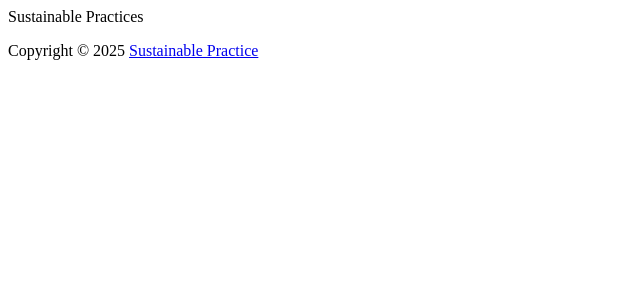
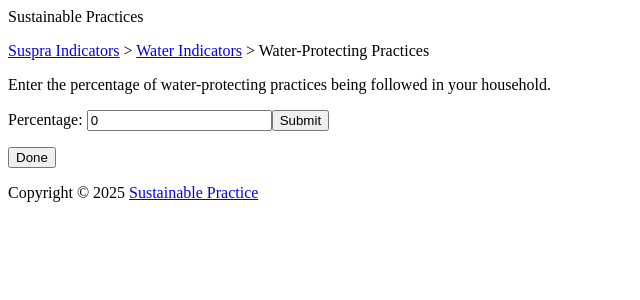
Before and after one commit to ianhorchata/SuspraIndicators, a Nuxt app: page /indicators/water/protecting-practices in a window 1280 px wide. Shown: the top 300 px of the page, without its empty margins (0-640 px from the left). Built offline with nearby package versions, Linux system fonts and the light colour scheme.

Commit message:
0.0.4 water pathway

```diff
--- /dev/null
+++ b/composables/water.ts
@@ -0,0 +1,68 @@
+// Assuming this would go in a composables directory similar to how your community and food pathway composables are set up
+
+// Water indicators interface
+export interface WaterIndicators {
+    indicators: string;
+    waterUsagePerPerson: number;
+    waterProtectingPracticesPercentage: number;
+  }
+
+  // Default water indicators
+  export const defaultWaterIndicators: WaterIndicators = {
+    indicators: 'water',
+    waterUsagePerPerson: 0,
+    waterProtectingPracticesPercentage: 0
+  };
+
+  // Composable to access and manipulate water indicators
+  export const useWaterIndicators = () => {
+    return useState<WaterIndicators>('waterIndicators', () => {
+      return defaultWaterIndicators;
+    });
+  };
+
+  // Composable to track if water pathway has been started
+  export const useWaterStarted = () => {
+    const indicators = useWaterIndicators();
+    return computed(() => {
+      return indicators.value.waterUsagePerPerson > 0 ||
+             indicators.value.waterProtectingPracticesPercentage > 0;
+    });
+  };
+
+  // Composable to calculate the water score
+  export const useWaterScore = () => {
+    const indicators = useWaterIndicators();
+    return computed(() => {
+      // Implement the scoring logic based on the water indicators
+      // This is a simple example - adjust based on your actual scoring methodology
+      let score = 0;
+
+      // Score based on water usage per person
+      // Lower usage is better - example thresholds (adjust as needed)
+      const usage = indicators.value.waterUsagePerPerson;
+      if (usage <= 30) {
+        score += 50;
+      } else if (usage <= 50) {
+        score += 40;
+      } else if (usage <= 80) {
+        score += 30;
+      } else if (usage <= 100) {
+        score += 20;
+      } else if (usage > 0) {
+        score += 10;
+      }
+
+      // Score based on water-protecting practices percentage
+      const practices = indicators.value.waterProtectingPracticesPercentage;
+      score += Math.round(practices / 2);
+
+      return score;
+    });
+  };
+
+  // Helper function to save water indicators
+  export const saveWaterIndicators = (indicators: Ref<WaterIndicators>) => {
+    // Implement saving to local storage or your preferred storage method
+    localStorage.setItem('waterIndicators', JSON.stringify(indicators.value));
+  };
--- a/pages/index.vue
+++ b/pages/index.vue
@@ -2,6 +2,7 @@
   const pathways = [
     { name: 'Community', link: 'community', indicators: useCommunityIndicators(), score: useCommunityScore(), started: useCommunityStarted() },
     { name: 'Food', link: 'food', indicators: useFoodIndicators(), score: useFoodScore(), started: useFoodStarted() },
+    { name: 'Water', link: 'water', indicators: useWaterIndicators(), score: useWaterScore(), started: useWaterStarted() },
   ];
   const assessment = useAssessment();
   const assessmentStarted = useAssessmentStarted();
--- /dev/null
+++ b/pages/indicators/water/index.vue
@@ -0,0 +1,33 @@
+<script setup lang="ts">
+  const pages = [
+    { title: 'Water Usage Per Person', link: 'usage-per-person' },
+    { title: 'Water-Protecting Practices', link: 'protecting-practices' },
+  ];
+  const score = useWaterScore();
+
+  function done() {
+    navigateTo('/');
+  }
+</script>
+
+<template>
+  <p>
+    <NuxtLink to="/">Suspra Pathways</NuxtLink>
+    &gt; Water Indicators
+  </p>
+  <div class="grid">
+    <template v-for="page in pages">
+      <p>{{ page.title }}</p>
+      <p><NuxtLink :to="'/indicators/water/' + page.link">Edit</NuxtLink></p>
+    </template>
+  </div>
+  <p>Score: {{ score }}</p>
+  <button @click="done">Done</button>
+</template>
+
+<style scoped>
+.grid {
+  display: grid;
+  grid-template-columns: 2fr 1fr;
+}
+</style>
--- /dev/null
+++ b/pages/indicators/water/protecting-practices.vue
@@ -0,0 +1,42 @@
+<script setup lang="ts">
+  const uplink = '/indicators/water/';
+
+  const indicators = useWaterIndicators();
+  const practices = ref(indicators.value.waterProtectingPracticesPercentage ?? 0)
+
+  function updateIndicator() {
+    const v = practices.value;
+    if (typeof v !== "number") {
+      return;
+    }
+    if (v < 0) {
+      return;
+    }
+    if (v <= 1) {
+      indicators.value.waterProtectingPracticesPercentage = v * 100;
+      return;
+    }
+    indicators.value.waterProtectingPracticesPercentage = v;
+    saveIndicators(indicators);
+  }
+
+  function done() {
+    navigateTo(uplink);
+  }
+</script>
+
+<template>
+  <p>
+    <NuxtLink to="/">Suspra Indicators</NuxtLink>
+    &gt; <NuxtLink :to="uplink">Water Indicators</NuxtLink>
+    &gt; Water-Protecting Practices
+  </p>
+  <p>Enter the percentage of water-protecting practices being followed in your household.</p>
+  <form @submit.prevent="updateIndicator">
+    <p>
+      Percentage: <input required v-model.number="practices">
+      <input type="submit">
+    </p>
+  </form>
+  <button @click="done">Done</button>
+</template>
--- /dev/null
+++ b/pages/indicators/water/usage-per-person.vue
@@ -0,0 +1,35 @@
+<script setup lang="ts">
+  const uplink = '/indicators/water/';
+
+  const indicators = useWaterIndicators();
+  const usage = ref(indicators.value.waterUsagePerPerson ?? 0)
+
+  function updateIndicator() {
+    const v = usage.value;
+    if (typeof v !== "number") {
+      return;
+    }
+    indicators.value.waterUsagePerPerson = v;
+    saveIndicators(indicators);
+  }
+
+  function done() {
+    navigateTo(uplink);
+  }
+</script>
+
+<template>
+  <p>
+    <NuxtLink to="/">Suspra Indicators</NuxtLink>
+    &gt; <NuxtLink :to="uplink">Water Indicators</NuxtLink>
+    &gt; Water Usage Per Person
+  </p>
+  <p>Enter the amount of water used per person per year in cubic meters.</p>
+  <form @submit.prevent="updateIndicator">
+    <p>
+      Cubic meters per year: <input required v-model.number="usage">
+      <input type="submit">
+    </p>
+  </form>
+  <button @click="done">Done</button>
+</template>
```
Also changed, not shown: 1 other file (tests, documents, lock files or other folders).
